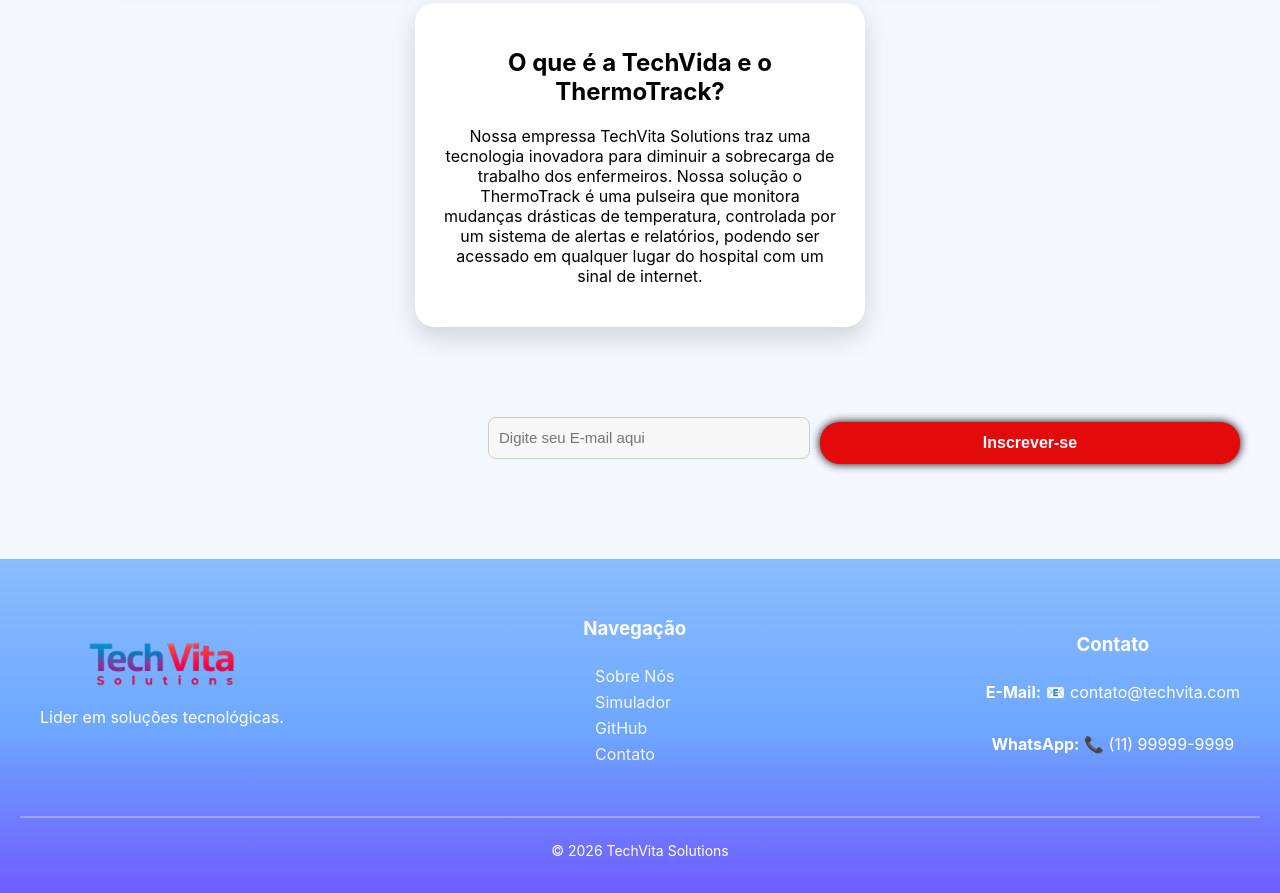
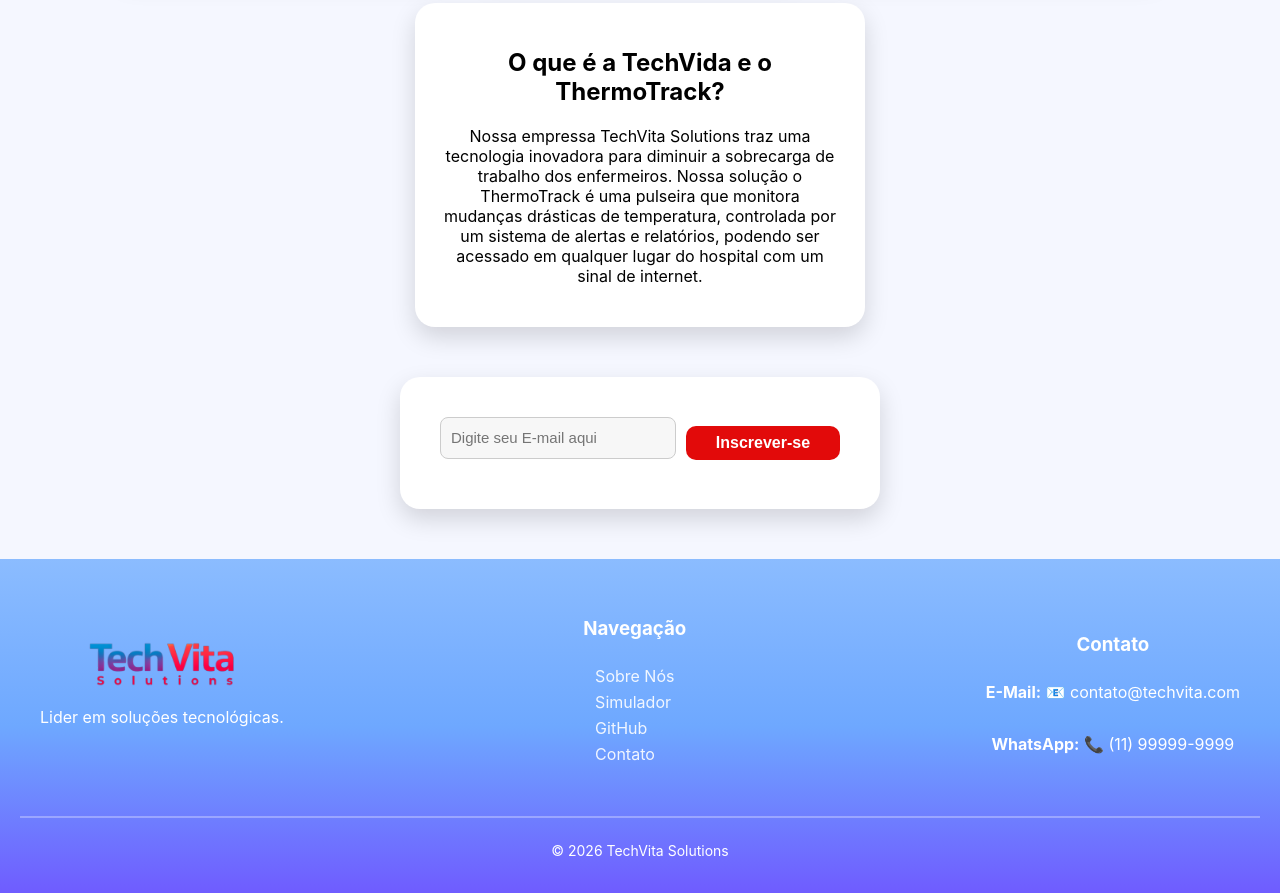
Before and after one commit to TawanLander/ProjetoPI-2026-01, a plain HTML site: page Home Site Institucional/index.html in a window 1280 px wide. Shown: the part 788-1681 px from the top of the page. Drawn offline with Linux system fonts and the light colour scheme; files whose address does not match are found by name.

Commit message:
Refactor CSS for layout and styling improvements

```diff
--- a/Home Site Institucional/style.css
+++ b/Home Site Institucional/style.css
@@ -79,6 +79,15 @@
 
 .card-grande {
     width: 400px;
+}
+#container_contato {
+    background-color: white;
+    padding: 25px;
+    border-radius: 20px;
+    width: 400px;
+    box-shadow: 0 10px 25px rgba(0,0,0,0.15);
+    text-align: center;
+    transition: 0.3s;
 }
 
 .card:hover {
@@ -242,15 +251,15 @@
 }
 
 #botao {
-    align-self: center;
-    padding: 12px 25px;
+    display: block;
+    width: 50%;
+    margin: 0 auto;
+    padding: 8px 20px;
     background-color: #e20a0a;
-    border-radius: 20px;
-    box-shadow: 0px 0px 10px rgb(0, 0, 0);
     color: white;
     border: none;
-    border-radius: 20px;
+    border-radius: 10px;
     font-size: 16px;
     cursor: pointer;
-    width: 35%;
+    text-align: center;
 }
```
